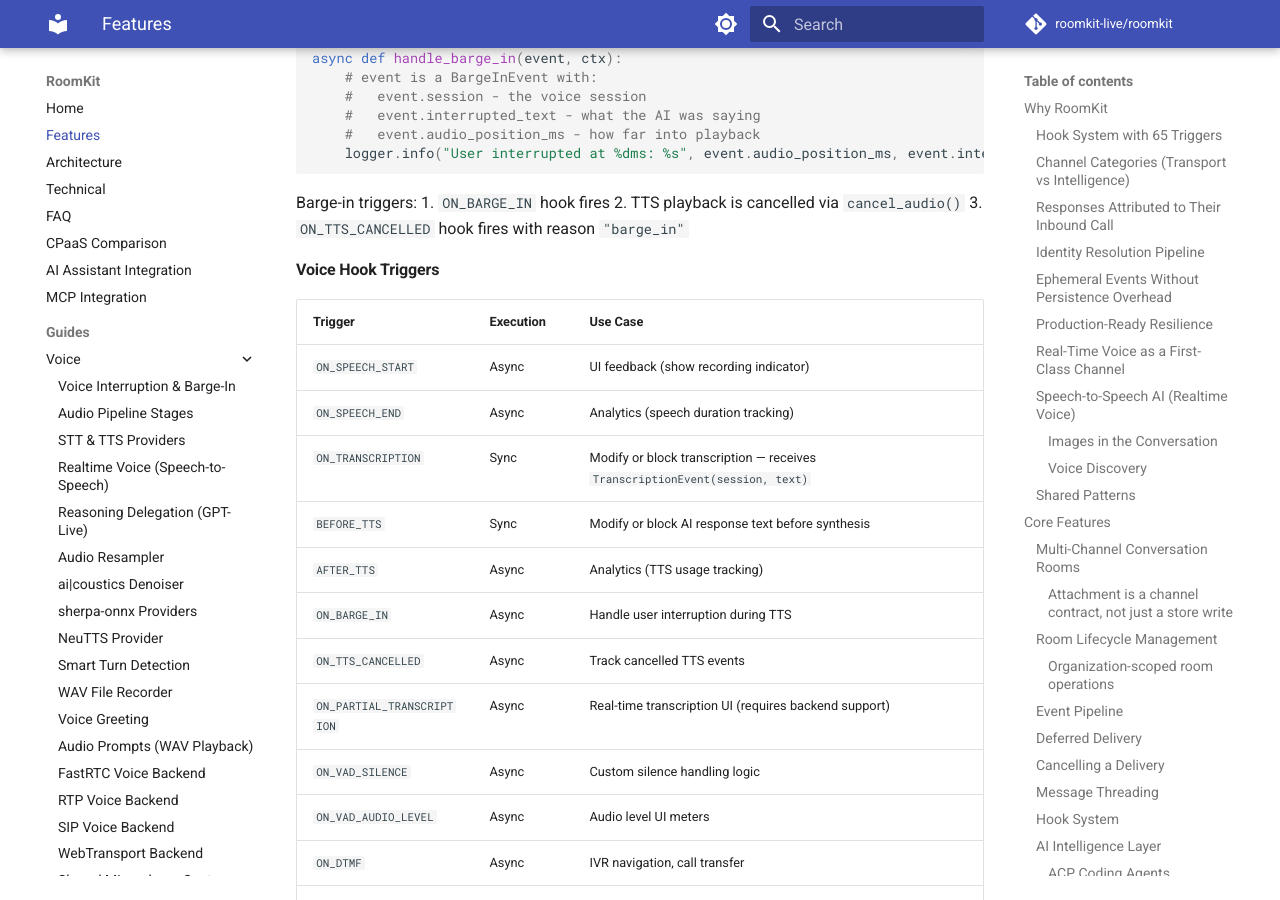
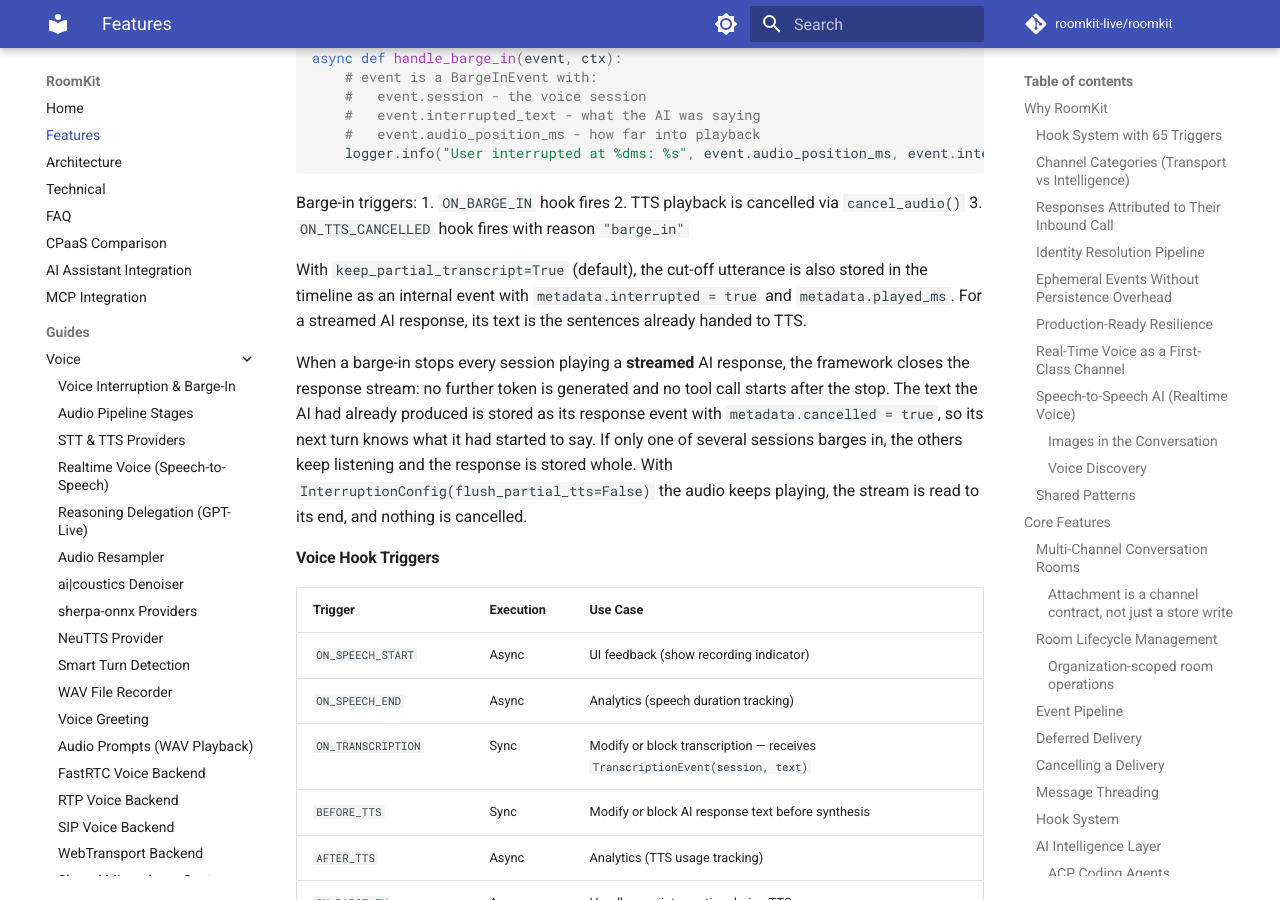
Before and after one commit to roomkit-live/roomkit-docs, an MkDocs documentation site: the page built from docs/features.md, in a window 1280 px wide and 900 px high, scrolled down 55655 px. Built offline with MkDocs 1.6.1 and Material for MkDocs 9.7.7, drawn with Linux system fonts in a browser that asks for light colours; comment, search, counter and statistics services are not loaded; some of the changed text lies outside the part shown.

Commit message:
docs(voice): a barge-in stores the streamed response cancelled (RMK-189)

```diff
--- a/docs/features.md
+++ b/docs/features.md
@@ -2180,6 +2180,10 @@ Barge-in triggers:
 2. TTS playback is cancelled via `cancel_audio()`
 3. `ON_TTS_CANCELLED` hook fires with reason `"barge_in"`
 
+With `keep_partial_transcript=True` (default), the cut-off utterance is also stored in the timeline as an internal event with `metadata.interrupted = true` and `metadata.played_ms`. For a streamed AI response, its text is the sentences already handed to TTS.
+
+When a barge-in stops every session playing a **streamed** AI response, the framework closes the response stream: no further token is generated and no tool call starts after the stop. The text the AI had already produced is stored as its response event with `metadata.cancelled = true`, so its next turn knows what it had started to say. If only one of several sessions barges in, the others keep listening and the response is stored whole. With `InterruptionConfig(flush_partial_tts=False)` the audio keeps playing, the stream is read to its end, and nothing is cancelled.
+
 #### Voice Hook Triggers
 
 | Trigger | Execution | Use Case |
```
